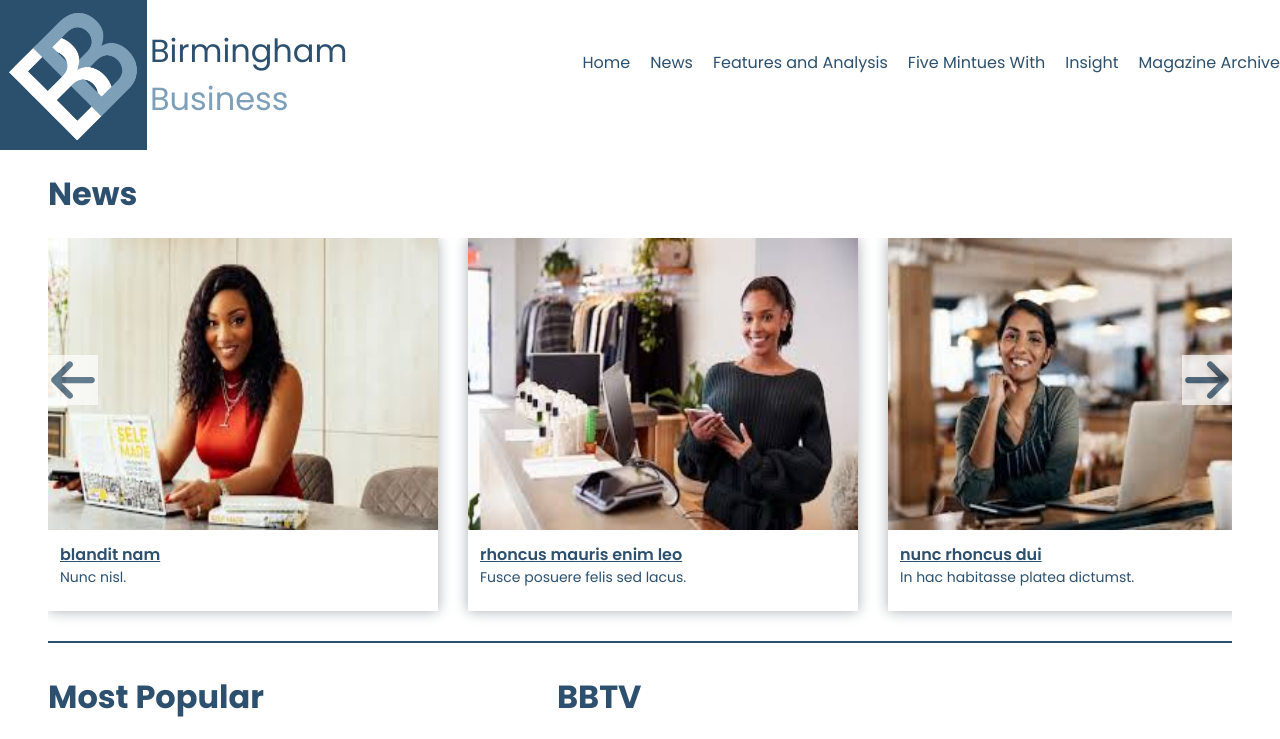
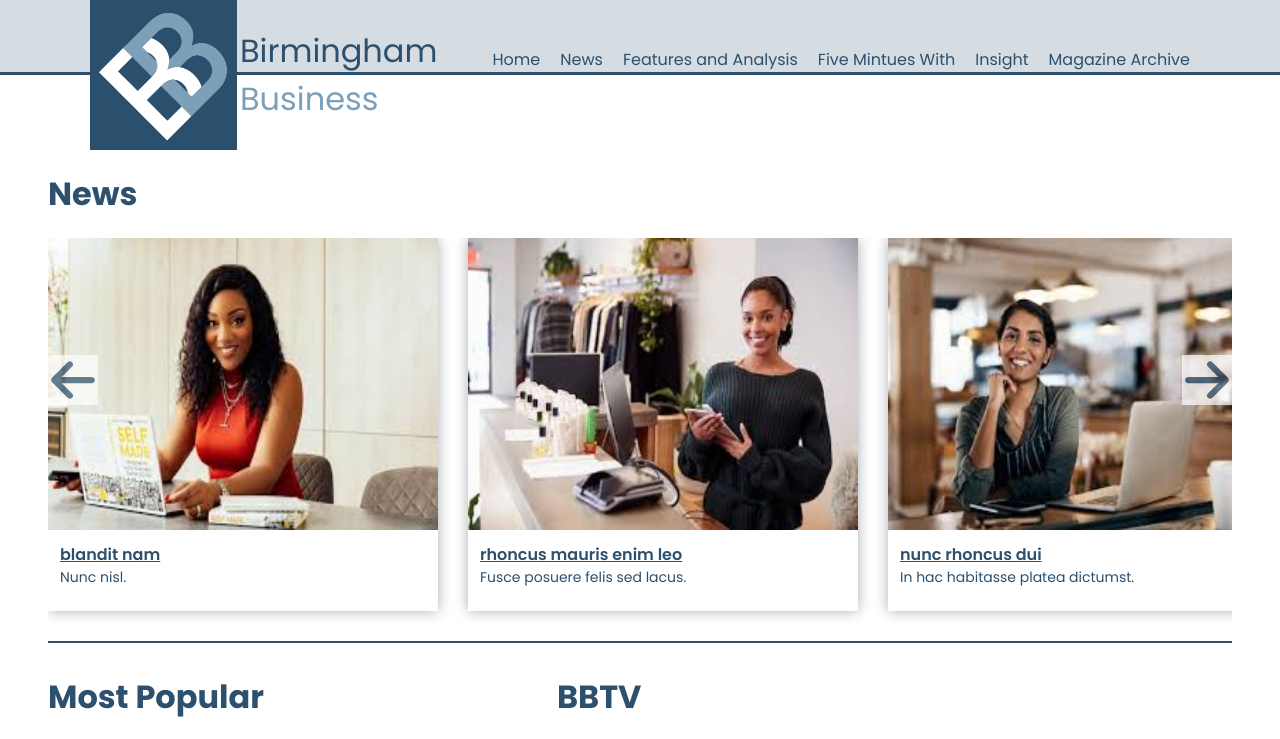
Before and after one commit to gabriellemia/birmingham-biz, a Next.js app: page / in a window 1280 px wide. Shown: the top 739 px of the page. Built offline with nearby package versions, Linux system fonts and the light colour scheme; grey boxes are pictures that could not be loaded.

Commit message:
aligned the nav text correctly and added the header background

```diff
--- a/src/app/components/Header/Header.jsx
+++ b/src/app/components/Header/Header.jsx
@@ -5,6 +5,8 @@ import { faMagnifyingGlass } from "@fortawesome/free-solid-svg-icons";
 
 export default function Header() {
   return (
+    <>
+      <div className={styles.headerBackground}></div>
       <header className={styles.header}>
         <Image
           className={styles.logoBB}
@@ -53,5 +55,6 @@ export default function Header() {
           <h1 className={styles.business}>Business</h1>
         </nav>
       </header>
+    </>
   );
 }
--- a/src/app/components/Header/Header.module.css
+++ b/src/app/components/Header/Header.module.css
@@ -1,7 +1,20 @@
+.headerBackground{
+  height: 75px;
+  width: 100vw;
+  background-color: #d5dce2;
+  border-bottom: 3px solid #2c506d;
+  position: absolute;
+  top: 0;
+  z-index: -10;
+
+}
+
 .header {
   display: grid;
+  max-width: 1100px;
   grid-template-columns: 150px auto;
   grid-template-rows: 75px 75px;
+  margin: 0 auto;
 }
 
 .topNavBar {
@@ -22,6 +35,7 @@
   display: flex;
   column-gap: 20px;
   padding: 0;
+  padding-bottom: 3px;
   margin: 0;
   list-style: none;
   color: #2c506d;
```
Lines whose indentation alone changed are shown as unchanged.
